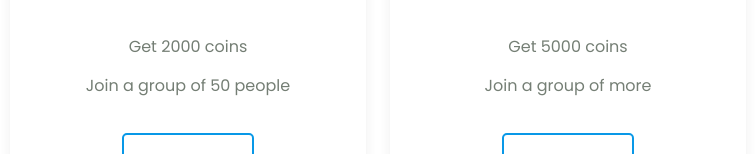
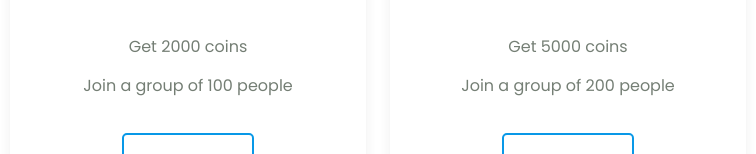
Before and after one commit to biratdatta/startupbootcamp, a plain HTML site: page homepage/index.html in a window 1280 px wide. Shown: the part 2488-2642 px from the top of the page, 452-1208 px from the left. Drawn offline with Linux system fonts and the light colour scheme.

Commit message:
add league numbers

```diff
--- a/homepage/index.html
+++ b/homepage/index.html
@@ -316,7 +316,7 @@
             <div class="pricing-list">
               <ul class="list">
                 <li>Get 2000 coins </li>
-                <li> Join a group of 50 people</li>
+                <li> Join a group of 100 people</li>
                 <li>  </li>
                 <li> </li>
                 <li></li>
@@ -339,7 +339,7 @@
             <div class="pricing-list">
               <ul class="list">
                <li>Get 5000 coins</li>
-                <li> Join a group of more  </li>
+                <li> Join a group of 200 people  </li>
                 <li> </li>
                 <li> </li>
                 <li></li>
```
